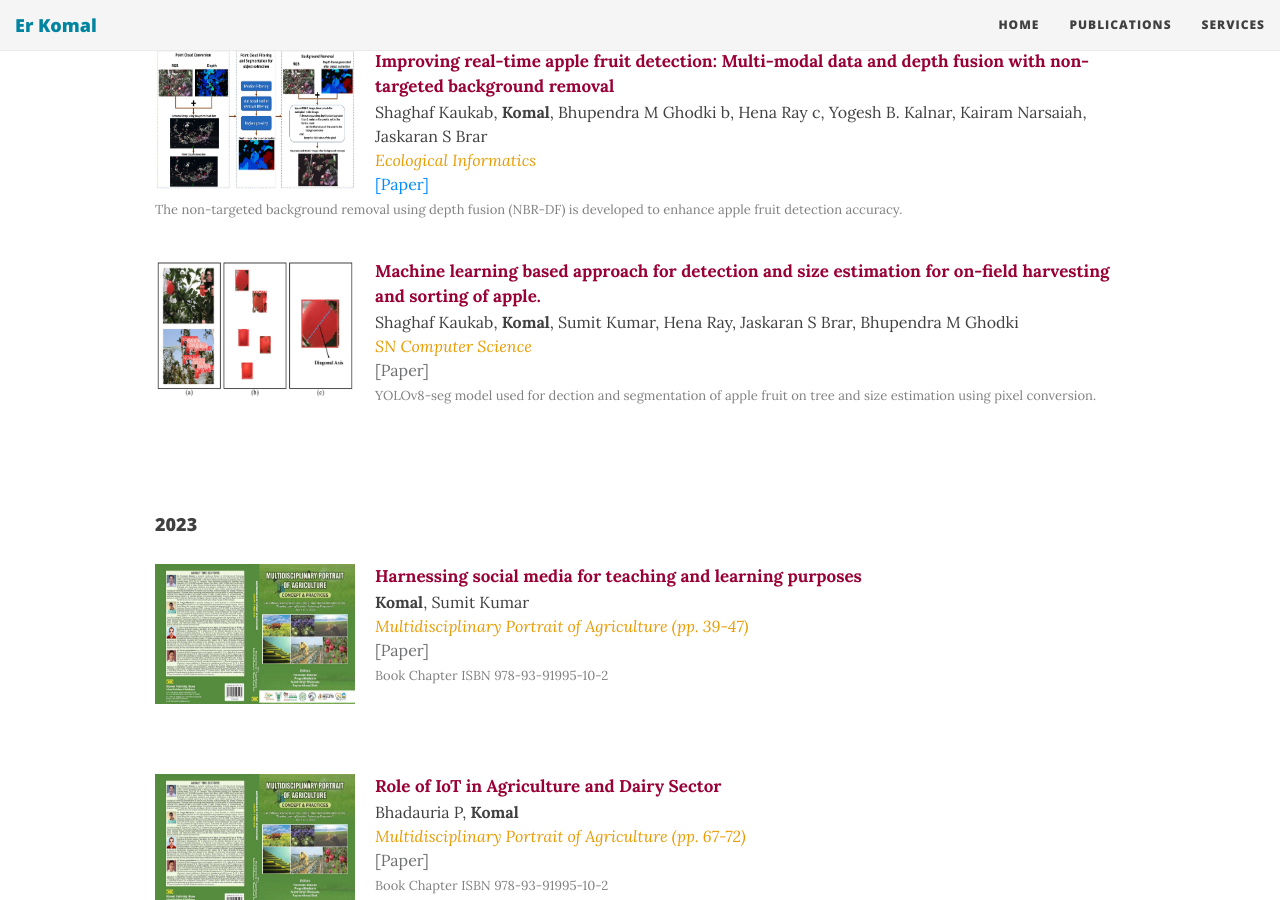
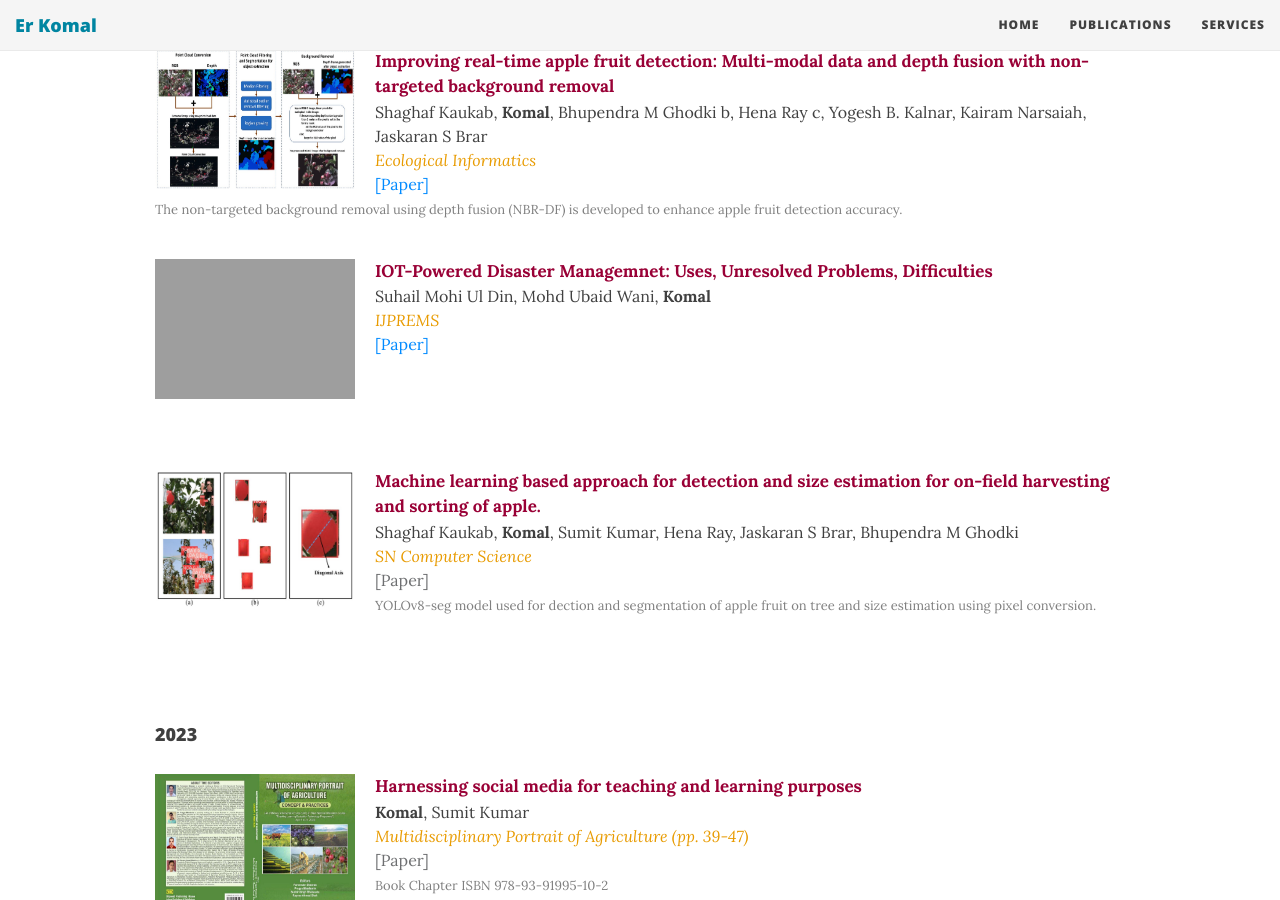
Before and after one commit to hikomal/hikomal.github.io, a Jekyll site: the page built from publications.html, in a window 1280 px wide and 900 px high, scrolled down 424 px. Built offline with Jekyll 4.4.1, drawn with Linux system fonts in a browser that asks for light colours; nearby versions of some CDN libraries; grey boxes are pictures that could not be loaded.

Commit message:
Update publications.html

```diff
--- a/publications.html
+++ b/publications.html
@@ -70,6 +70,27 @@ h3 { font-size : 18px; margin : 8; padding : 0; }
     <br>
     <font color="grey" size="2">
     The non-targeted background removal using depth fusion (NBR-DF) is developed to enhance apple fruit detection accuracy.
+    </font>
+  </p>
+</div>
+
+ <div class="publication">
+  <img src="../static/pubs/ijprems1.jpg" class="publogo" width="200 px" height="140 px">
+  <p>
+    <strong>
+    IOT-Powered Disaster Managemnet: Uses, Unresolved Problems, Difficulties
+    </strong>
+    <br>
+    Suhail Mohi Ul Din, Mohd Ubaid Wani, <b>Komal</b>
+   <br>
+    <font color="#E89B00">
+    <em>IJPREMS</em>
+    </font>
+    <br>
+    <a href="https://www.ijprems.com/uploadedfiles/paper//issue_8_august_2024/35718/final/fin_ijprems1723366612.pdf">[Paper]</a>
+    <br>
+    <font color="grey" size="2">
+
     </font>
   </p>
 </div>
```
